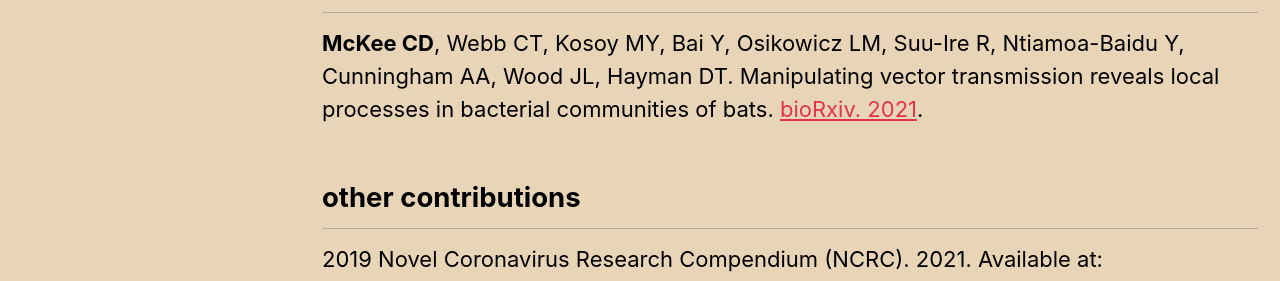
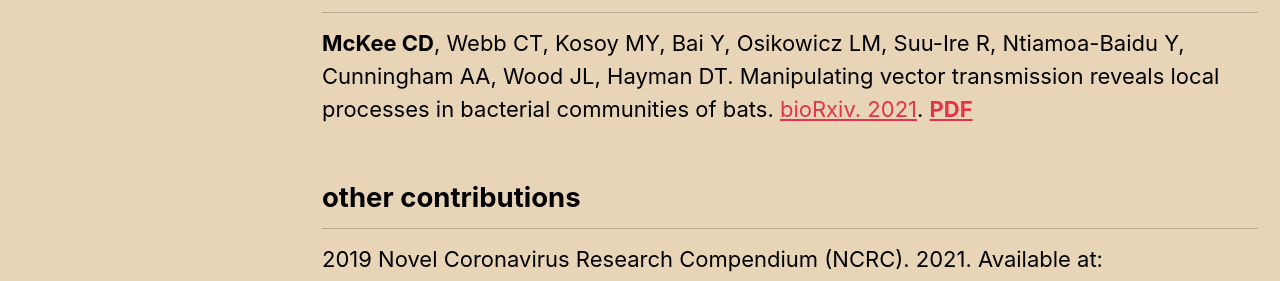
Before and after one commit to clifmckee/clifmckee.github.io, a Jekyll site: the page built from _pages/publications.md, in a window 1280 px wide and 900 px high, scrolled down 4724 px. Shown: the part 214-495 px from the top of the window. Built offline with Jekyll 4.4.1, drawn with Linux system fonts in a browser that asks for light colours; cached includes are drawn as plain includes.

Commit message:
Update preprints

```diff
--- a/_pages/publications.md
+++ b/_pages/publications.md
@@ -86,7 +86,7 @@ Bai Y, Hayman DTS, **McKee CD**, Kosoy MY. Classification of *Bartonella* strain
 
 ## preprint articles
 
-**McKee CD**, Webb CT, Kosoy MY, Bai Y, Osikowicz LM, Suu-Ire R, Ntiamoa-Baidu Y, Cunningham AA, Wood JL, Hayman DT. Manipulating vector transmission reveals local processes in bacterial communities of bats. [bioRxiv. 2021](https://doi.org/10.1101/2021.03.03.433743).
+**McKee CD**, Webb CT, Kosoy MY, Bai Y, Osikowicz LM, Suu-Ire R, Ntiamoa-Baidu Y, Cunningham AA, Wood JL, Hayman DT. Manipulating vector transmission reveals local processes in bacterial communities of bats. [bioRxiv. 2021](https://doi.org/10.1101/2021.03.03.433743). [**PDF**](http://clifmckee.github.io/files/2021_McKee_bioRxiv.pdf)
 
 ## other contributions
 
```
Also changed, not shown: 1 other file.
